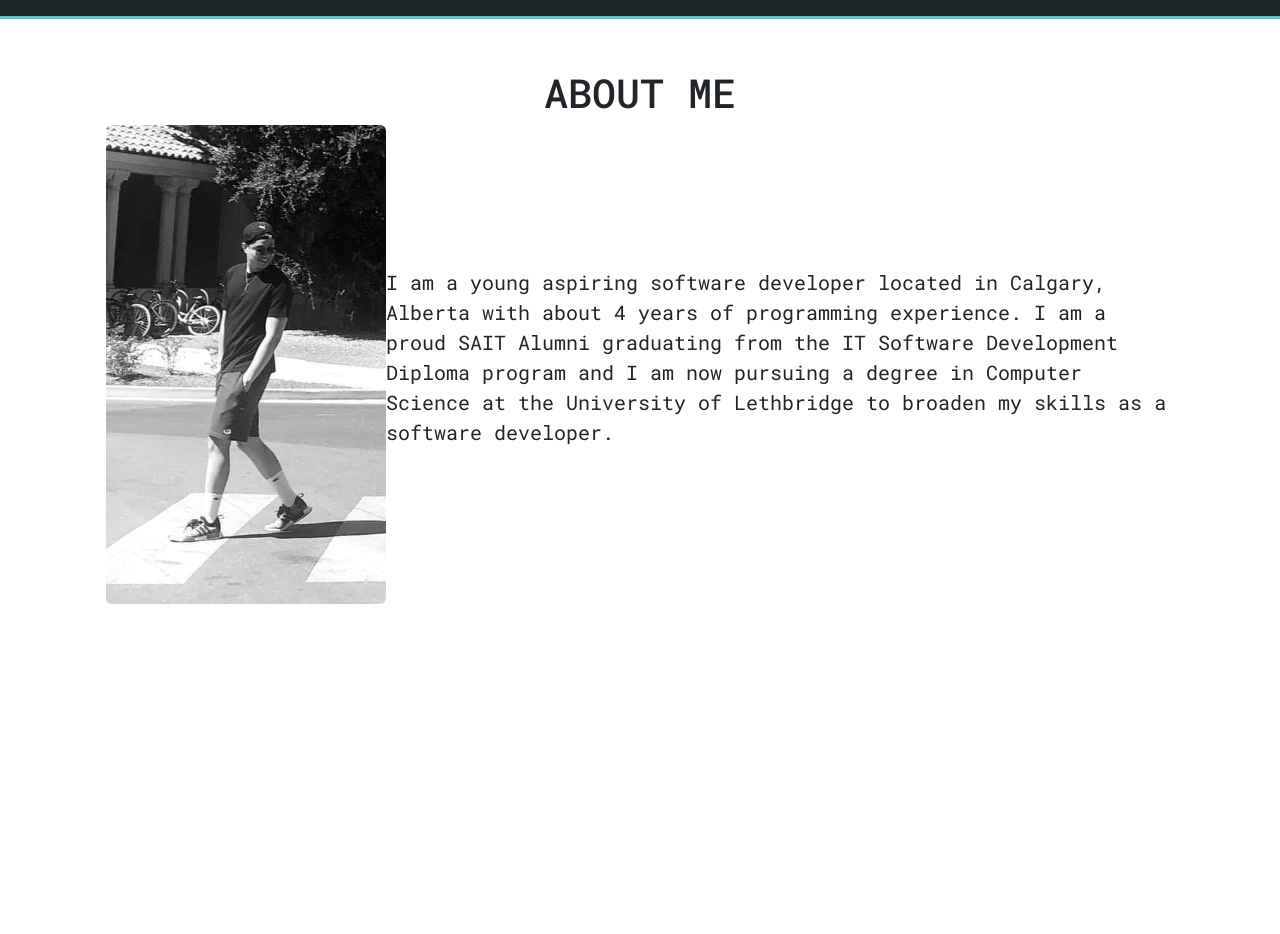
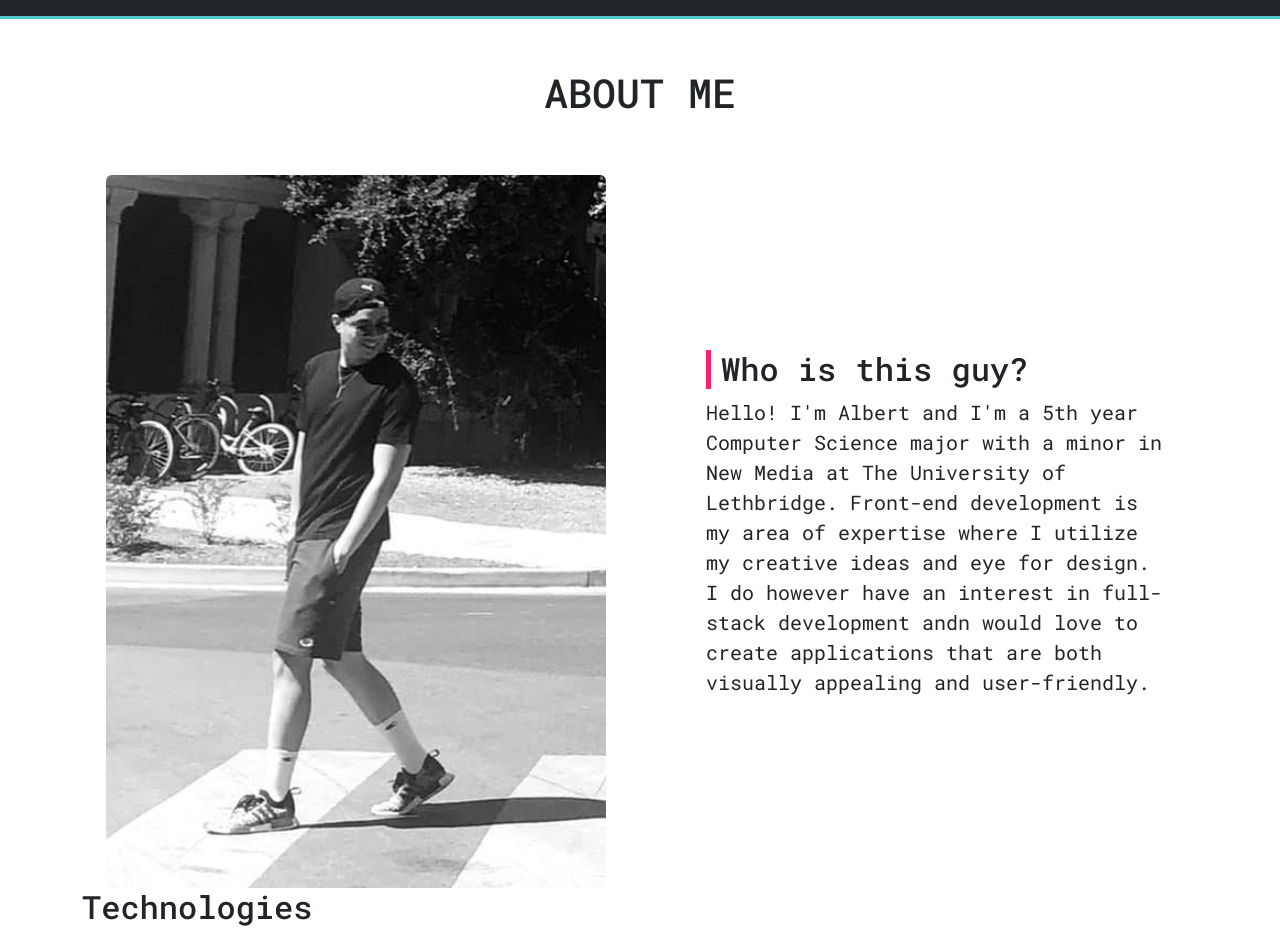
Before and after one commit to AlbertAnthonyArrieta/ReactPortfolio, a React (Create React App) app: page / in a window 1280 px wide. Shown: the part 840-1774 px from the top of the page. Before the commit the page ends 1444 px from the top, so only its background shows below. Built offline with nearby package versions, Linux system fonts and the light colour scheme.

Commit message:
rephrasing

```diff
--- a/src/components/AboutSection.js
+++ b/src/components/AboutSection.js
@@ -1,14 +1,24 @@
 import Container from 'react-bootstrap/Container';
 import ImageAndDesc from "../components/ImageAndDesc";
+import ProfilePic from '../images/profile.png';
 export const AboutSection = () => {
 
-	return (
-		<div id='section--about' className='section'>
+    return (
+        <div id='section--about' className='section'>
             <Container>
-            <h1 className='section--title'>ABOUT ME</h1>
-            <ImageAndDesc />
+                <h1 className='section--title'>ABOUT ME</h1>
+                <ImageAndDesc
+                    img={ProfilePic}
+                    heading={"Who is this guy?"}
+                    // paragraph={'I am a young aspiring software developer located in Calgary, Alberta with about 4 years of programming experience. I am a proud SAIT Alumni graduating from the IT Software Development Diploma program and I am now pursuing a degree in Computer Science at the University of Lethbridge to broaden my skills as a software developer.'}
+                    paragraph={
+                        "Hello! I'm Albert and I'm a 5th year Computer Science major with a minor in New Media at The University of Lethbridge. Front-end development is my area of expertise where I utilize my creative ideas and eye for design. I do however have an interest in full-stack development andn would love to create applications that are both visually appealing and user-friendly."}
+                />
+                <div>
+                    <h2>Technologies</h2>
+                </div>
             </Container>
         </div>
-	)
+    )
 }
 export default AboutSection
--- a/src/components/ImageAndDesc.js
+++ b/src/components/ImageAndDesc.js
@@ -1,16 +1,19 @@
 import Image from 'react-bootstrap/Image';
-import ProfilePic from '../images/profile.png';
+import Placeholder from '../images/placeholder.jpg';
 import { Container } from 'react-bootstrap';
-export const ImageAndDesc = ({img, paragraph, order}) => {
+export const ImageAndDesc = ({img, heading, paragraph, order}) => {
 
     return (
         <Container>
             <Container>
-                <div className='section__imageanddesc'>
-                    <Image className='section__imageanddesc--image' src={img} rounded />
+                <div className='imageanddesc'>
+                    <Image className='imageanddesc--image' src={img} rounded />
+                    <div>
+                    <h2 className='imageanddesc--heading'>{heading}</h2>
                     <p>
                         {paragraph}
                     </p>
+                    </div>
                 </div>
             </Container>
         </Container>
@@ -18,7 +21,8 @@ export const ImageAndDesc = ({img, paragraph, order}) => {
 }
 
 ImageAndDesc.defaultProps = {
-    img: ProfilePic,
-	paragraph: 'I am a young aspiring software developer located in Calgary, Alberta with about 4 years of programming experience. I am a proud SAIT Alumni graduating from the IT Software Development Diploma program and I am now pursuing a degree in Computer Science at the University of Lethbridge to broaden my skills as a software developer.'
+    img: Placeholder,
+    heading: "Heading",
+	paragraph: "Insert Paragraph Here"
 }
 export default ImageAndDesc
--- a/src/css/main.css
+++ b/src/css/main.css
@@ -46,24 +46,30 @@ Light Grey - #DEDEDF
   }
 
   /* Sections */
-  .section {
-    padding-top: 50px;
-  }
 
   .section--title {
     text-align: center;
-  }
-
-  .section__imageanddesc {
-    display: flex;
-    justify-content: center;
-    align-items: center;
-  }
-
-  .section__imageanddesc--image {
-    width: 400px;
+    padding: 50px;
   }
 
   #section--about {
 
   }
+
+  /* Components */
+
+  .imageanddesc {
+    display: flex;
+    justify-content: center;
+    align-items: center;
+    gap: 100px;
+  }
+
+  .imageanddesc--image {
+    width: auto;
+  }
+
+  .imageanddesc--heading {
+    border-left: #FE206F solid 5px;
+    padding-left: 10px;
+  }
```
Also changed, not shown: src/images/placeholder.jpg (added), src/images/profile.png.
